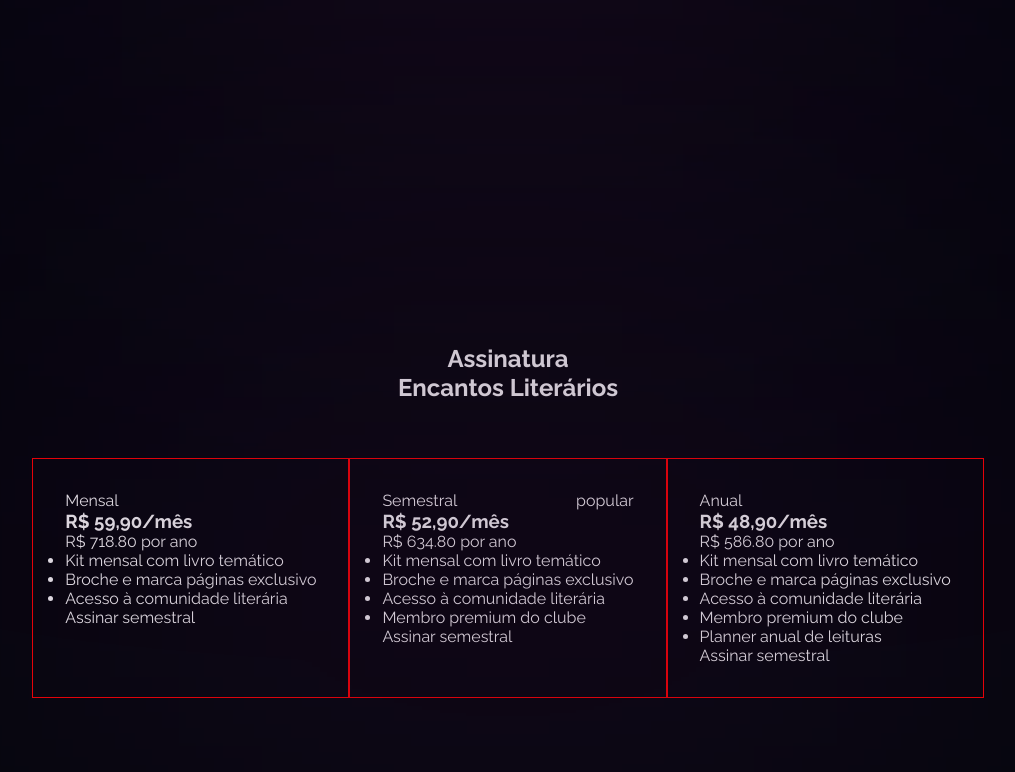
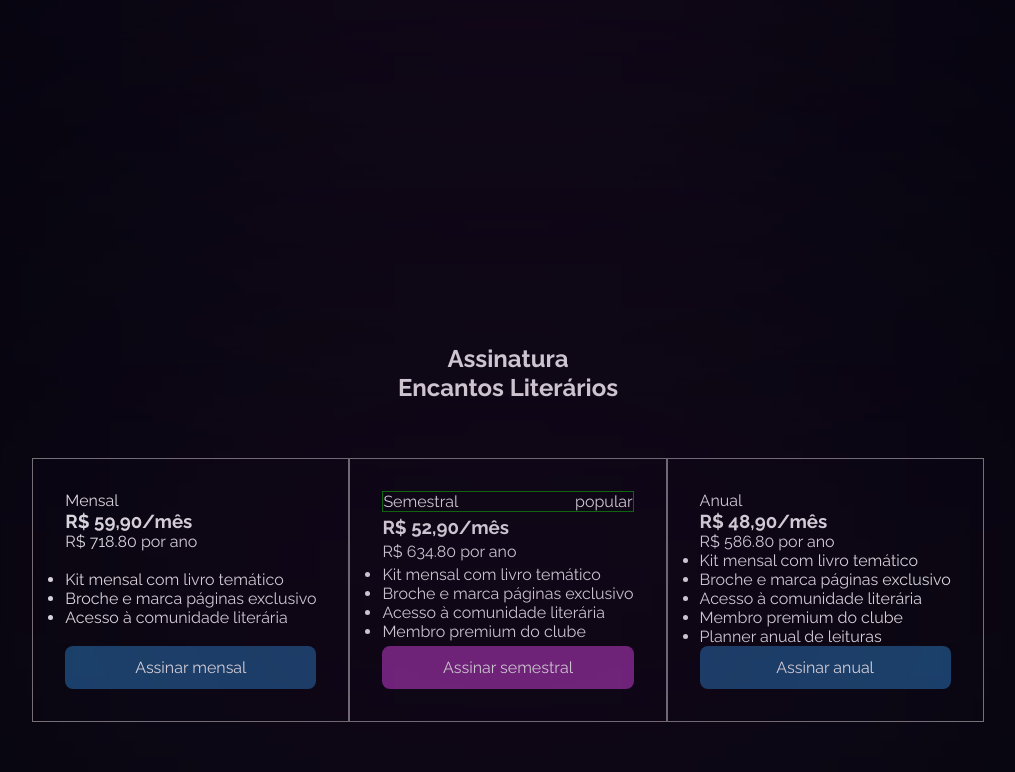
Before and after one commit to danillo-fullstack/projeto-fullstack-encantos-literarios, a plain HTML site: page index.html in a window 1280 px wide. Shown: the part 2761-3533 px from the top of the page, without its empty margins (132-1147 px from the left). Drawn offline with Linux system fonts and the light colour scheme.

Commit message:
inicio do css na sessão assinatura

```diff
--- a/index.html
+++ b/index.html
@@ -84,22 +84,23 @@
                 <div class="mensal">
                     <header>
                         <p>Mensal</p>
+                        <h3>R$ 59,90<span>/mês</span></h3>
+                        <span>R$ 718.80 por ano</span>
                     </header>
-
-                    <h3>R$ 59,90<span>/mês</span></h3>
-                    <span>R$ 718.80 por ano</span>
 
                     <ul>
                         <li>Kit mensal com livro temático</li>
                         <li>Broche e marca páginas exclusivo</li>
                         <li>Acesso à comunidade literária</li>
                     </ul>
-                    <a href="#">Assinar semestral</a>
+                    <a href="#">Assinar mensal</a>
                 </div>
                 <div class="semestral">
                     <header>
-                        <p>Semestral</p>
-                        <p>popular</p>
+                        <div>
+                            <p>Semestral</p>
+                            <p>popular</p>
+                        </div>
                     </header>
 
                     <h3>R$ 52,90<span>/mês</span></h3>
@@ -121,14 +122,14 @@
                     <h3>R$ 48,90<span>/mês</span></h3>
                     <span>R$ 586.80 por ano</span>
 
-                    <ul>
+                    <ul role="point-stars">
                         <li>Kit mensal com livro temático</li>
                         <li>Broche e marca páginas exclusivo</li>
                         <li>Acesso à comunidade literária</li>
                         <li>Membro premium do clube</li>
                         <li>Planner anual de leituras</li>
                     </ul>
-                    <a href="#">Assinar semestral</a>
+                    <a href="#">Assinar anual</a>
                 </div>
             </div>
 
--- a/style/assine.css
+++ b/style/assine.css
@@ -1,5 +1,17 @@
 .assine {
     padding-bottom: 18.875rem;
+
+    & a {
+        display: flex;
+        justify-content: center;
+        align-items: center;
+        max-width: 100%;
+        padding-block: 12px;
+        padding-inline: 52.5px;
+        text-align: center;
+        border-radius: 8px;
+    }
+
     & h2 {
         max-width: fit-content;
         margin-inline: auto;
@@ -19,6 +31,7 @@
             height: 100%;
             background: #3F0F41;;
             filter: blur(300px);
+            pointer-events: none;
         }
 
         & .precos {
@@ -26,19 +39,35 @@
             justify-content: center;
             margin-inline: auto;
             margin-top: 3.5rem;
+            & header {
 
-            & div {
-                border: 1px solid red;
-                padding: 2rem;
-            }
-            & .semestral {
-                header {
+                & div {
+                    border: 1px solid green;
                     display: flex;
+                    padding: 0;
+                    width: 100%;
                     justify-content: space-between;
                 }
             }
+            & > div {
+                border: 1px solid gray;
+                padding: 2rem;
+                display: flex;
+                flex-direction: column;
+                justify-content: space-between;
+            }
+
+            & .mensal, & .anual {
+                & a {
+                    background-color: var(--blue-dark);
+                }
+            }
+
+            & .semestral {
+                & a {
+                    background-color: var(--pink-dark);
+                }
+            }
         }
-
-
     }
 }
```
